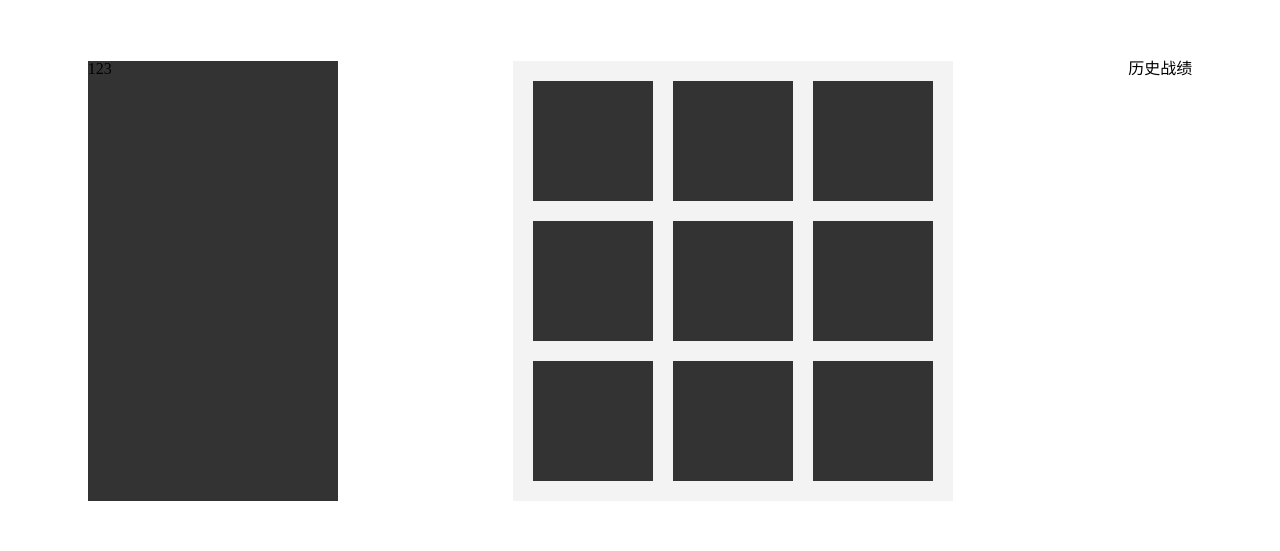
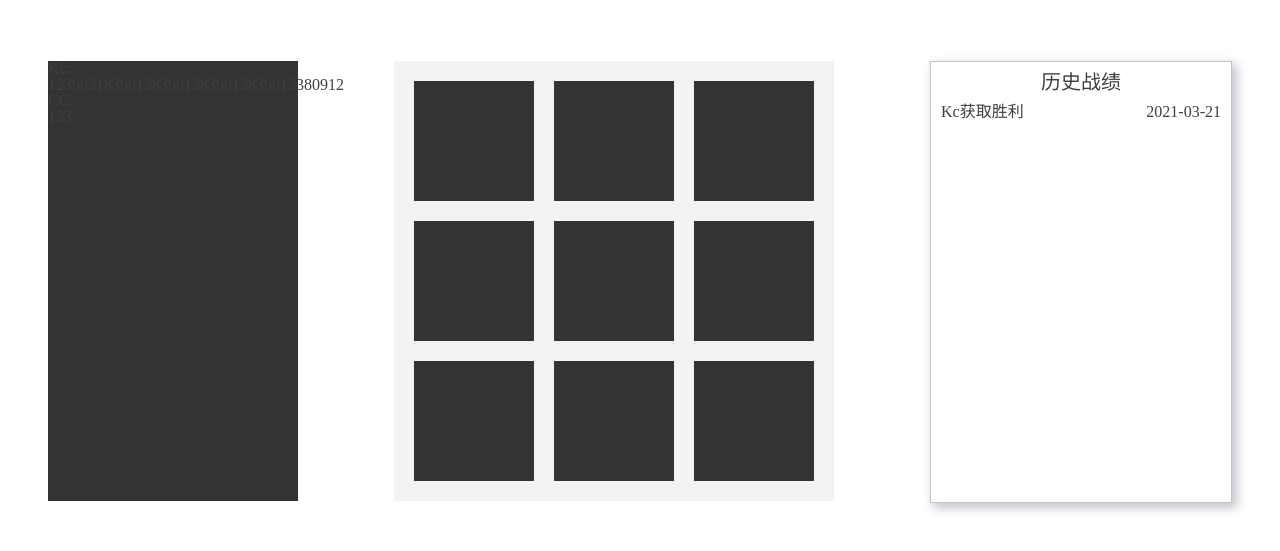
Before and after one commit to XieKaiCheng/socket-game, a website: page index.html in a window 1280 px wide. Shown: the part 139-690 px from the top of the page. Drawn offline with nearby package versions, Linux system fonts and the light colour scheme; no server answers.

Commit message:
聊天框

```diff
--- a/css/index.css
+++ b/css/index.css
@@ -77,4 +77,27 @@ div#app {
     display: flex;
     justify-content: space-around;
     margin: 200px auto 0;
+    color: #3f3f3f;
 }
+
+.detail {
+    width: 300px;
+    height: 440px;
+    border: 1px solid #c0c4cc;
+    box-shadow: 4px 4px 10px 1px #c0c4cc;
+}
+
+.detail-title {
+    height: 40px;
+    line-height: 40px;
+    font-size: 20px;
+    text-align: center;
+}
+
+.detail-item {
+    display: flex;
+    justify-content: space-between;
+    padding: 0 10px;
+    height: 20px;
+    line-height: 20px;
+}
--- a/index.html
+++ b/index.html
@@ -1,5 +1,6 @@
 <!DOCTYPE html>
 <html lang="en">
+
 <head>
   <meta charset="UTF-8" />
   <meta http-equiv="X-UA-Compatible" content="IE=edge" />
@@ -8,17 +9,25 @@
   <title>Document</title>
   <script src="https://cdn.jsdelivr.net/npm/vue@2.6.12"></script>
   <!-- 引入样式 -->
-    <link
-      rel="stylesheet"
-      href="https://unpkg.com/element-ui/lib/theme-chalk/index.css"
-    />
+  <link rel="stylesheet" href="https://unpkg.com/element-ui/lib/theme-chalk/index.css" />
   <!-- 引入组件库 -->
   <script src="https://unpkg.com/element-ui/lib/index.js"></script>
 </head>
+
 <body>
   <div id="app">
     <div class="chat">
+      <div class="chat-list">
+        <div class="chat-item">
+          <div class="name">Kc:</div>
+          <div class="message"><p>1239021839012839012839012839012380912</p></div>
+        </div>
+        <div class="chat-item">
+          <div class="name">CC:</div>
           <div class="message">{{msg}}</div>
+        </div>
+      </div>
+
       <div class="chat-footer">
         <div class="text"></div>
         <div class="send"></div>
@@ -45,6 +54,12 @@
       <div class="detail-title">
         历史战绩
       </div>
+      <div class="detail-list">
+        <div class="detail-item">
+          <div class="text">Kc获取胜利</div>
+          <div class="time">2021-03-21</div>
+        </div>
+      </div>
     </div>
   </div>
   <script src="/socket.io/socket.io.js"></script>
@@ -67,4 +82,5 @@
     });
   </script>
 </body>
+
 </html>
--- a/index.js
+++ b/index.js
@@ -30,5 +30,5 @@ io.on("connection", (socket) => {
 });
 
 http.listen(3000, () => {
-  console.log("listening on *:3000");
+  console.log("http://localhost:3000");
 });
```
Lines whose indentation alone changed are shown as unchanged.
